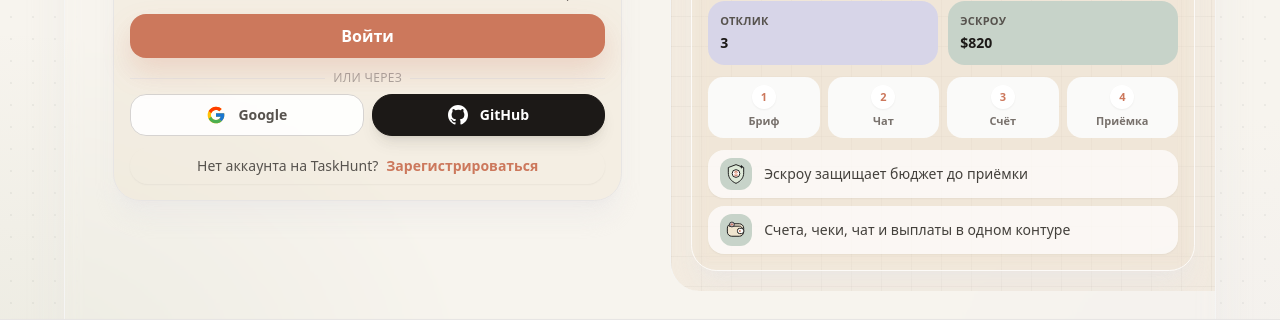
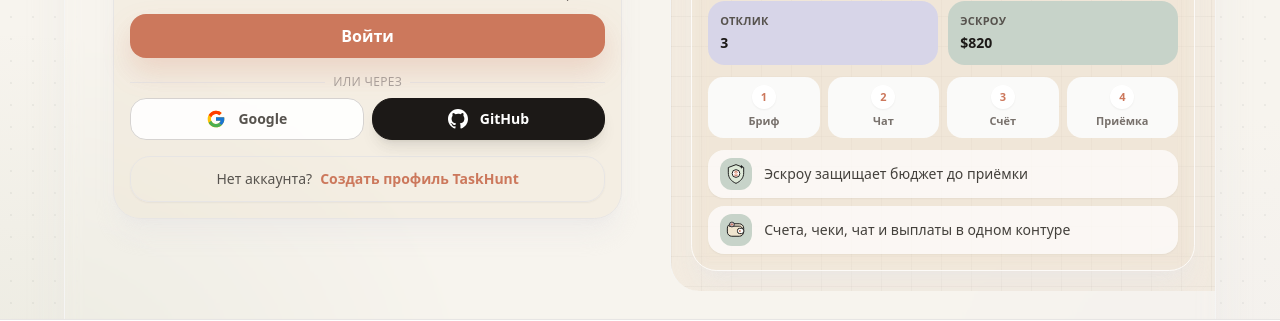
Before and after one commit to aferapokitaysky/taskhuntweb, a Next.js app in the folder apps/web/: page /login in a window 1280 px wide. Shown: the part 412-733 px from the top of the page. Built offline with nearby package versions, Linux system fonts and the light colour scheme; no server answers.

Commit message:
fix(web): tidy auth form layout

```diff
--- a/apps/web/src/app/login/page.tsx
+++ b/apps/web/src/app/login/page.tsx
@@ -140,14 +140,14 @@ export default function LoginPage() {
             </button>
           </form>
 
-          <div className="mt-3">
+          <div className="mt-4">
             <OAuthButtons />
           </div>
 
-          <div className="mt-3 flex flex-wrap items-center justify-center gap-2 rounded-[1.2rem] bg-white/72 px-3 py-2 text-sm shadow-sm">
-            <span className="font-medium text-stone-600">Нет аккаунта на TaskHunt?</span>
+          <div className="mt-4 flex flex-col items-center justify-center gap-1.5 rounded-[1.25rem] border border-stone-200 bg-white/78 px-3 py-3 text-center text-sm shadow-sm sm:flex-row sm:gap-2">
+            <span className="font-medium text-stone-600">Нет аккаунта?</span>
             <Link href="/register" className="font-bold text-brand hover:text-brand-dark">
-              Зарегистрироваться
+              Создать профиль TaskHunt
             </Link>
           </div>
         </>
--- a/apps/web/src/app/register/page.tsx
+++ b/apps/web/src/app/register/page.tsx
@@ -120,7 +120,7 @@ function RegisterForm() {
       </div>
 
       <form onSubmit={handleSubmit} className="flex w-full flex-col gap-2.5 sm:gap-3">
-        <div className="grid w-full gap-2.5 sm:grid-cols-2 sm:gap-3">
+        <div className="grid w-full gap-2.5 sm:gap-3">
           <label className="grid w-full min-w-0 gap-1">
             <span className="text-[11px] font-bold uppercase tracking-[0.14em] text-stone-500 sm:text-xs">Имя</span>
             <input
@@ -143,7 +143,7 @@ function RegisterForm() {
               className="field-surface w-full px-3 py-2 sm:px-4 sm:py-2.5"
             />
           </label>
-          <label className="grid w-full min-w-0 gap-1 sm:col-span-2">
+          <label className="grid w-full min-w-0 gap-1">
             <span className="text-[11px] font-bold uppercase tracking-[0.14em] text-stone-500 sm:text-xs">Пароль</span>
             <input
               type="password"
```
